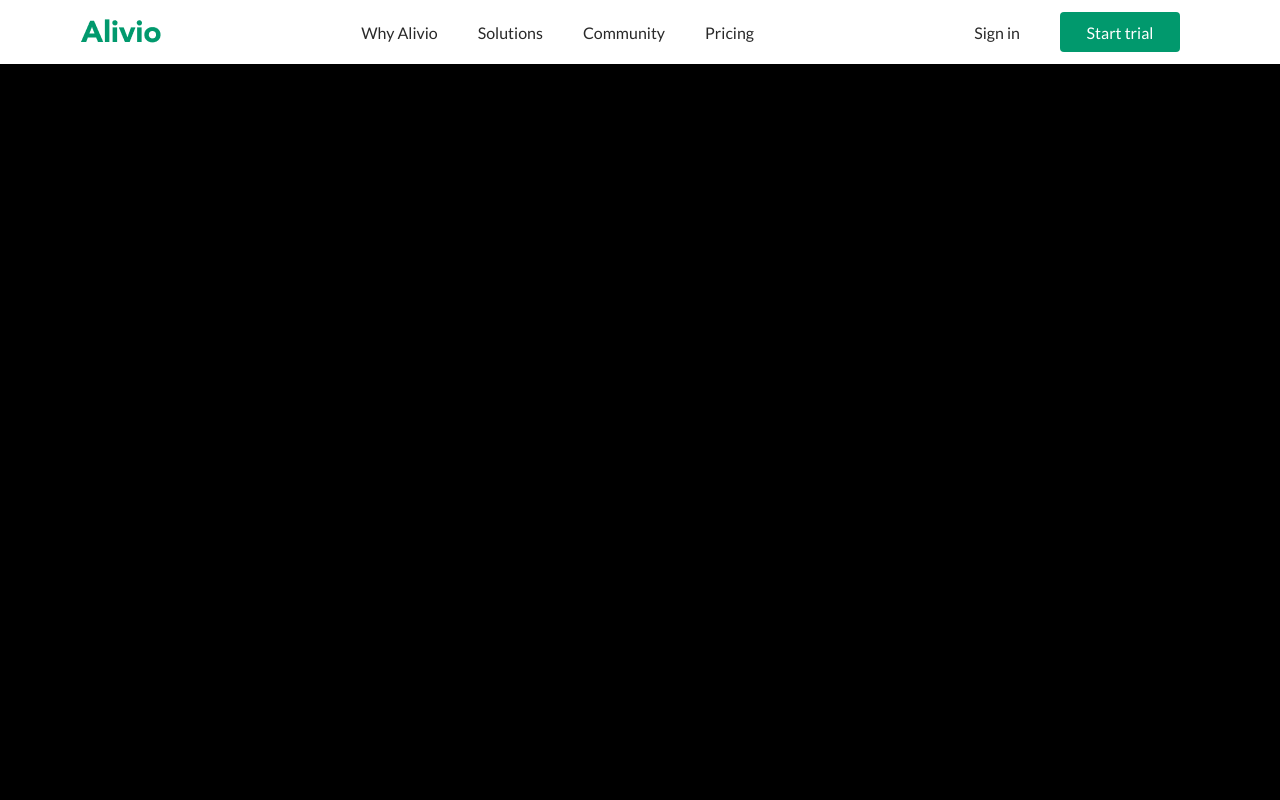
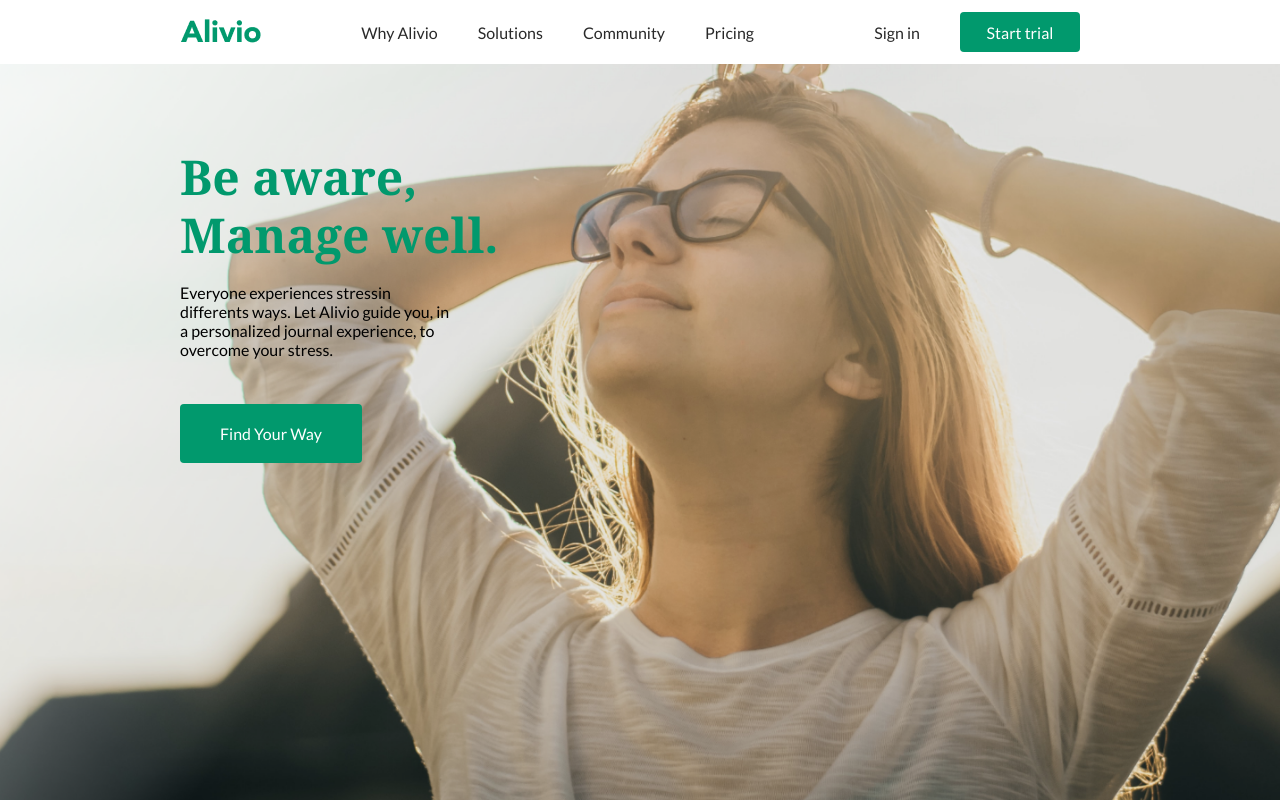
Before and after one commit to MatheusIshiyama/alivio-landing-page-nextjs, a Next.js app: page / in a window 1280 px wide. Built offline with nearby package versions, Linux system fonts and the light colour scheme.

Commit message:
create banner

```diff
--- a/css/Home.module.css
+++ b/css/Home.module.css
@@ -5,6 +5,43 @@
     width: 120px;
     height: 40px;
     border-radius: 4px;
-    background-color: #01996D;
+    background-color: #01996d;
     color: white;
 }
+
+.banner {
+    position: relative;
+    min-height: 100vh;
+    background: url("../public/Background.png");
+    background-size: cover;
+    background-position: right;
+    background-repeat: no-repeat;
+}
+
+.bannerContent {
+    margin-left: 5em;
+    margin-top: 3em;
+}
+
+.bannerContent h2 {
+    font-size: 3em;
+    font-family: Georgia, "Times New Roman", Times, serif;
+    color: #01996d;
+    line-height: 1.2em;
+}
+
+.bannerContent p {
+    margin-top: 20px;
+    font-size: 1em;
+    font-weight: normal;
+    max-width: 27%;
+    margin-bottom: 65px;
+}
+
+.bannerContent a {
+    text-decoration: none;
+    background-color: #01996d;
+    padding: 20px 40px;
+    border-radius: 4px;
+    color: white;
+}
--- a/css/styles.css
+++ b/css/styles.css
@@ -20,7 +20,7 @@ header {
     top: 0;
     left: 0;
     width: 100%;
-    padding: 12px 80px;
+    padding: 12px 180px;
     display: flex;
     align-items: center;
     background-color: white;
@@ -42,7 +42,7 @@ header ul li {
 }
 
 header ul li a {
-    font-size: 18;
+    font-size: 1em;
     font-weight: 500;
     text-decoration: none;
     color: #292929;
--- a/pages/index.js
+++ b/pages/index.js
@@ -29,11 +29,23 @@ export default function Home() {
                     </li>
                     <li>
                         <a href="#" className={styles.trialButton}>
-                            <label>Start trial</label>
+                            Start trial
                         </a>
                     </li>
                 </ul>
             </header>
+            <section className={styles.banner}>
+                <div className={styles.bannerContent}>
+                    <h2>Be aware,</h2>
+                    <h2>Manage well.</h2>
+                    <p>
+                        Everyone experiences stressin differents ways. Let
+                        Alivio guide you, in a personalized journal experience,
+                        to overcome your stress.
+                    </p>
+                    <a href="#">Find Your Way</a>
+                </div>
+            </section>
         </>
     );
 }
```
Also changed, not shown: public/Background.png (added).
